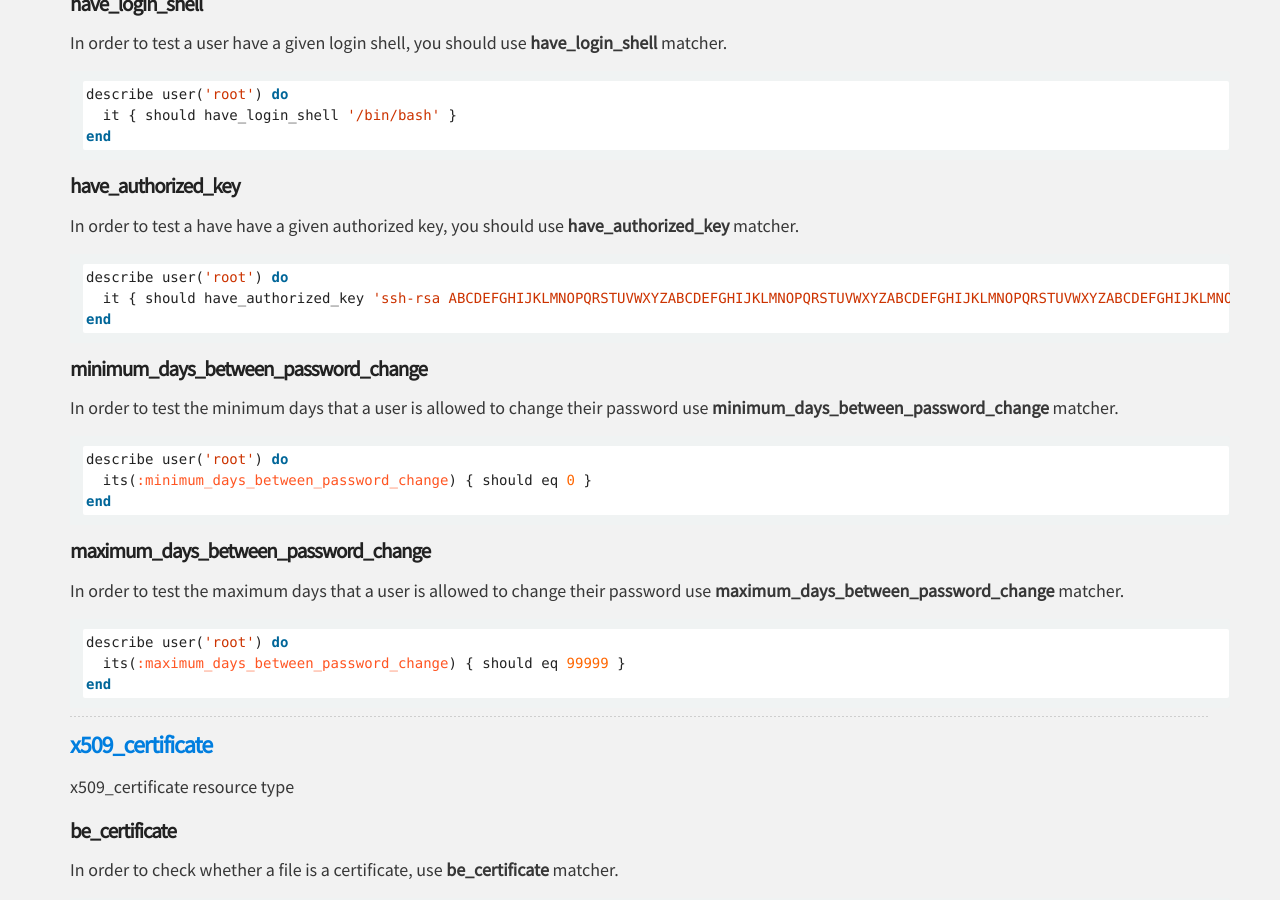
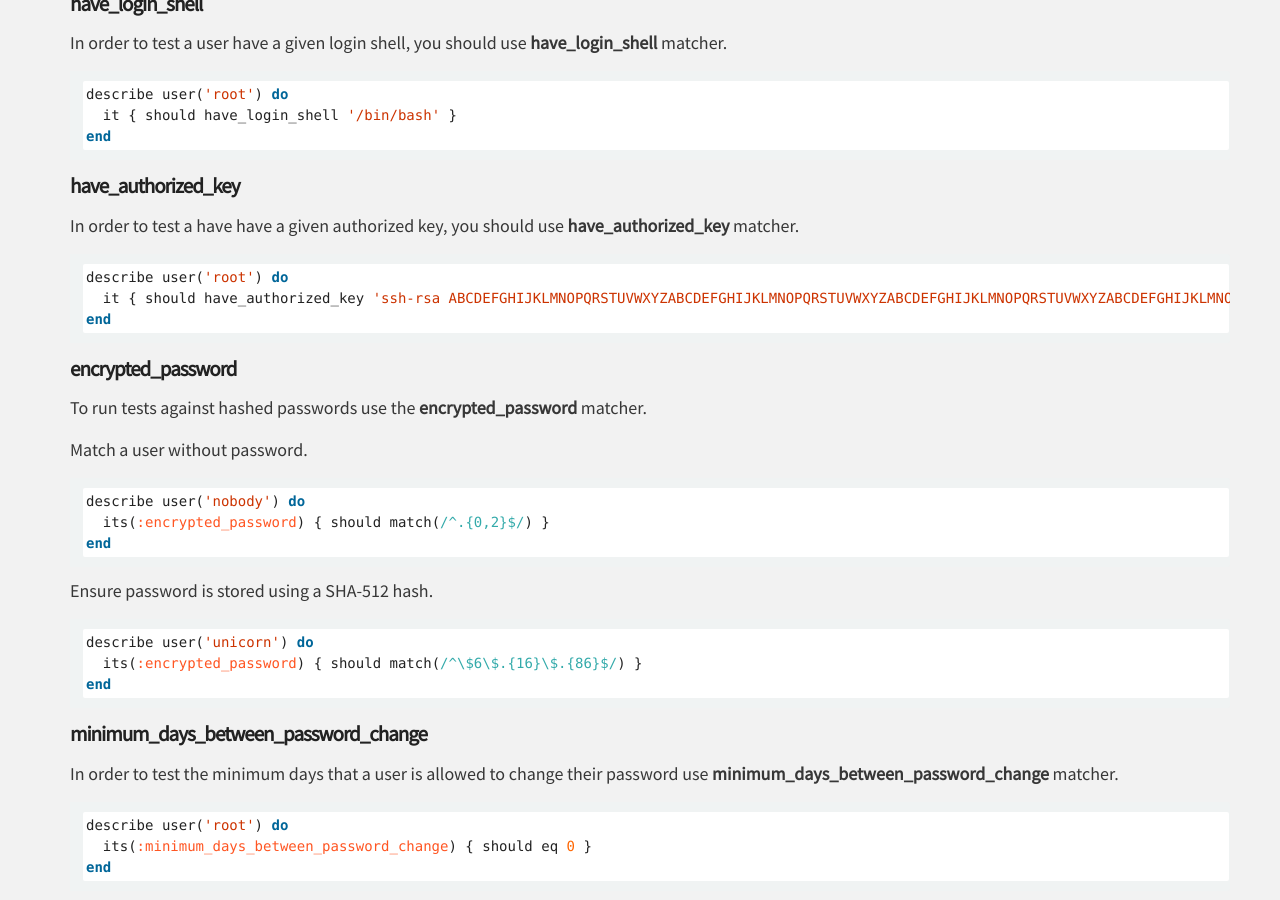
Before and after one commit to serverspec/serverspec.github.io, a Jekyll site: the page built from resource_types.md, in a window 1280 px wide and 900 px high, scrolled down 26189 px. Built offline with Jekyll 4.4.1, drawn with Linux system fonts in a browser that asks for light colours; nearby versions of some CDN libraries; Markdown is read by kramdown in place of the engine named in the settings.

Commit message:
user: adding :encrypted_password matcher

````diff
--- a/_includes/user.md
+++ b/_includes/user.md
@@ -64,6 +64,24 @@ describe user('root') do
 end
 ```
 
+#### encrypted\_password
+
+To run tests against hashed passwords use the **encrypted\_password** matcher.
+
+Match a user without password.
+```ruby
+describe user('nobody') do
+  its(:encrypted_password) { should match(/^.{0,2}$/) }
+end
+```
+
+Ensure password is stored using a SHA-512 hash.
+```ruby
+describe user('unicorn') do
+  its(:encrypted_password) { should match(/^\$6\$.{16}\$.{86}$/) }
+end
+```
+
 #### minimum\_days\_between\_password\_change
 
 In order to test the minimum days that a user is allowed to change their password use **minimum\_days\_between\_password\_change** matcher.
````
